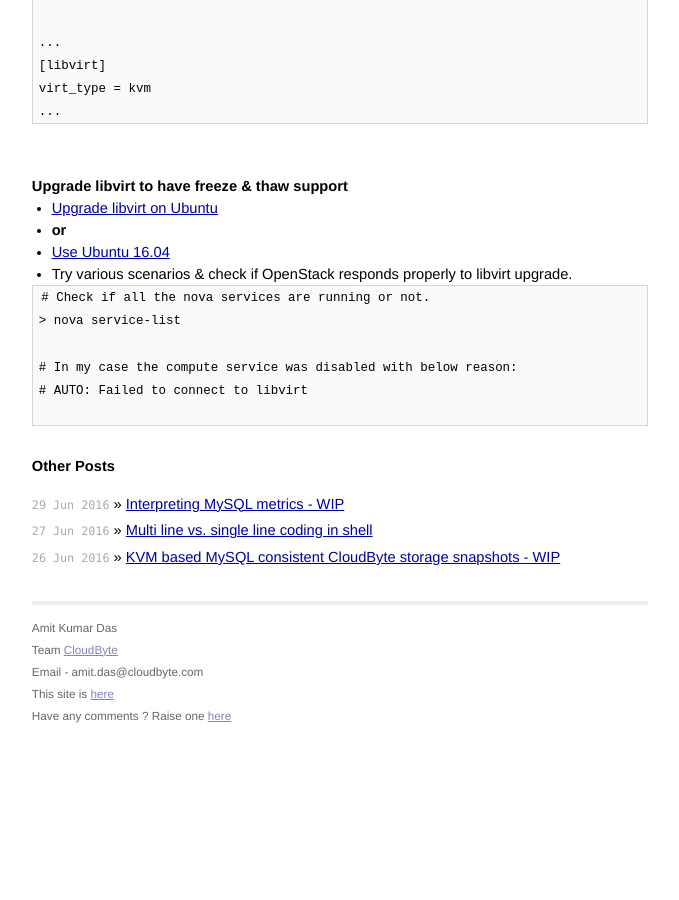
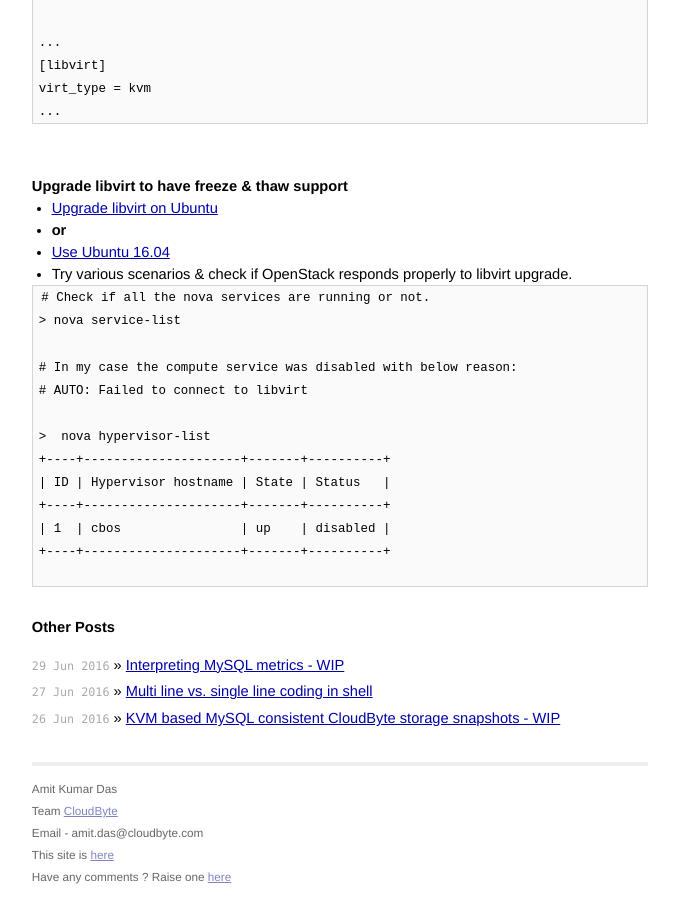
Before and after one commit to AmitKumarDas/amitkumardas.github.io, a Jekyll site: the page built from _posts/2016-04-09-kvm-based-crash-consistent-cloudbyte-storage-snapshots.md, in a window 1280 px wide and 900 px high, scrolled down 2516 px. Shown: the whole window, without its empty margins (300-979 px from the left). Built offline with Jekyll 4.4.1, drawn with Linux system fonts in a browser that asks for light colours; before the commit the page ends 3255 px from its top, so only the background shows below that.

Commit message:
Update 2016-04-09-kvm-based-crash-consistent-cloudbyte-storage-snapshots.md

````diff
--- a/_posts/2016-04-09-kvm-based-crash-consistent-cloudbyte-storage-snapshots.md
+++ b/_posts/2016-04-09-kvm-based-crash-consistent-cloudbyte-storage-snapshots.md
@@ -157,4 +157,11 @@ virt_type = kvm
 # In my case the compute service was disabled with below reason:
 # AUTO: Failed to connect to libvirt
 
+>  nova hypervisor-list
++----+---------------------+-------+----------+
+| ID | Hypervisor hostname | State | Status   |
++----+---------------------+-------+----------+
+| 1  | cbos                | up    | disabled |
++----+---------------------+-------+----------+
+
 ```
````
